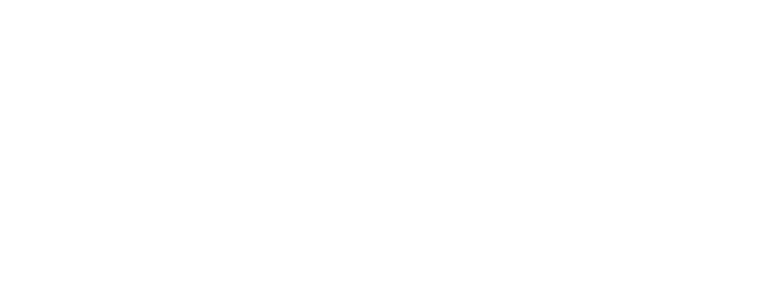
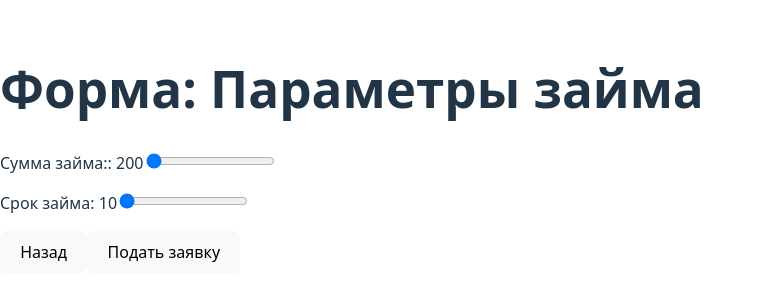
Before and after one commit to lapusto/wiam, a React (Vite) app: page /loan in a window 1280 px wide. Before the commit this address had no page. Shown: the part 250-550 px from the top of the page, without its empty margins (0-762 px from the left). Built offline with nearby package versions, Linux system fonts and the light colour scheme.

Commit message:
add LoadData to Form

```diff
--- a/src/App.tsx
+++ b/src/App.tsx
@@ -1,6 +1,7 @@
 import { BrowserRouter, Routes, Route } from "react-router-dom";
 import PersonalData from "./pages/PersonalData/PersonalData";
 import AddressJobData from "./pages/AdressJobData/AdressJobData";
+import LoanForm from "./pages/LoanData/LoanData";
 
 function App() {
   return (
@@ -8,6 +9,7 @@
       <Routes>
         <Route path="/" element={<PersonalData />} />
         <Route path="/address-job" element={<AddressJobData />} />
+        <Route path="/loan" element={<LoanForm />} />
       </Routes>
     </BrowserRouter>
   );
--- /dev/null
+++ b/src/components/Form/Range/Range.tsx
@@ -0,0 +1,28 @@
+interface RangeProps {
+    label: string;
+    value: number;
+    onChange: (val: number) => void;
+    min: number;
+    max: number;
+    step?: number;
+    error?: string;
+}
+
+const Range: React.FC<RangeProps> = ({ label, value, onChange, min, max, step = 1, error }) => {
+    return (
+        <div style={{ marginBottom: "1rem" }}>
+            <label>{label}: {value}</label>
+            <input
+                type="range"
+                min={min}
+                max={max}
+                step={step}
+                value={value}
+                onChange={(e) => onChange(Number(e.target.value))}
+            />
+            {error && <p style={{ color: "red" }}>{error}</p>}
+        </div>
+    );
+};
+
+export default Range;
--- /dev/null
+++ b/src/components/Modal/Modal.tsx
@@ -0,0 +1,24 @@
+import React from "react";
+
+interface ModalProps {
+    isOpen: boolean;
+    onClose: () => void;
+    children: React.ReactNode;
+}
+
+const Modal: React.FC<ModalProps> = ({ isOpen, onClose, children }) => {
+    if (!isOpen) return null;
+
+    return (
+        <div>
+            <div>
+                {children}
+                <button onClick={onClose} style={{ marginTop: "1rem", padding: "0.5rem 1rem", cursor: "pointer" }}>
+                    Закрыть
+                </button>
+            </div>
+        </div>
+    );
+};
+
+export default Modal;
--- a/src/pages/AdressJobData/AdressJobData.tsx
+++ b/src/pages/AdressJobData/AdressJobData.tsx
@@ -2,6 +2,7 @@
 import Input from "../../components/Form/Input/Input";
 import Select from "../../components/Form/Select/Select";
 import { useFormData } from "../../hooks/useFormData";
+import { useNavigate } from "react-router-dom";
 
 interface Job {
     name: string;
@@ -13,6 +14,7 @@
     const { data, setFormValues } = useFormData();
     const [jobs, setJobs] = useState<Job[]>([]);
     const [errors, setErrors] = useState<{ [key: string]: string }>({});
+    const navigate = useNavigate();
 
 
     useEffect(() => {
@@ -31,12 +33,12 @@
         setErrors(newErrors);
 
         if (Object.keys(newErrors).length === 0) {
-            return true
+            navigate("/loan");
         }
     };
 
     const handleBack = () => {
-
+        window.history.back();
     };
 
     return (
--- /dev/null
+++ b/src/pages/LoanData/LoanData.tsx
@@ -0,0 +1,86 @@
+import React, { useState } from "react";
+import { useFormData } from "../../hooks/useFormData";
+import { useNavigate } from "react-router-dom";
+import Button from "../../components/Button/Button";
+import Range from "../../components/Form/Range/Range";
+import Modal from "../../components/Modal/Modal";
+
+const LoanForm: React.FC = () => {
+    const { data, setFormValues } = useFormData();
+    const [errors, setErrors] = useState<{ [key: string]: string }>({});
+    const [isModalOpen, setIsModalOpen] = useState(false);
+    const navigate = useNavigate();
+
+
+    const handleNext = () => {
+        const newErrors: { [key: string]: string } = {};
+
+        if (!data.loanAmount) newErrors.loanSum = "Сумма займа обязательна";
+        if (!data.loanTerm) newErrors.loanTerm = "Срок займа обязателен";
+
+        setErrors(newErrors);
+
+        if (Object.keys(newErrors).length === 0) {
+            setIsModalOpen(true);
+        }
+    };
+
+    const handleBack = () => {
+        window.history.back();
+    };
+
+    const handleCloseModal = () => {
+        setFormValues({
+            phone: "",
+            firstName: "",
+            lastName: "",
+            gender: "",
+            workplace: "",
+            address: "",
+            loanAmount: undefined,
+            loanTerm: undefined,
+        });
+        setIsModalOpen(false);
+        navigate("/")
+    };
+
+    return (
+        <>
+            <div>
+                <h1>Форма: Параметры займа</h1>
+                <Range
+                    label="Сумма займа:"
+                    value={data.loanAmount || 200}
+                    min={200}
+                    max={1000}
+                    step={100}
+                    onChange={(val) => setFormValues({ loanAmount: val })}
+                    error={errors.loanSum}
+                />
+                <Range
+                    label="Срок займа"
+                    value={data.loanTerm || 10}
+                    min={10}
+                    max={30}
+                    step={1}
+                    onChange={(val) => setFormValues({ loanTerm: val })}
+                    error={errors.loanTerm}
+                />
+                <div>
+                    <Button onClick={handleBack}>Назад</Button>
+                    <Button onClick={handleNext}>
+                        Подать заявку
+                    </Button>
+                </div>
+            </div>
+            <Modal isOpen={isModalOpen} onClose={handleCloseModal}>
+                <p>
+                    Поздравляем, {data.lastName} {data.firstName}. Вам одобрена сумма {data.loanAmount}$ на {data.loanTerm} дней.
+                </p>
+            </Modal>
+        </>
+
+    );
+};
+
+export default LoanForm;
```
